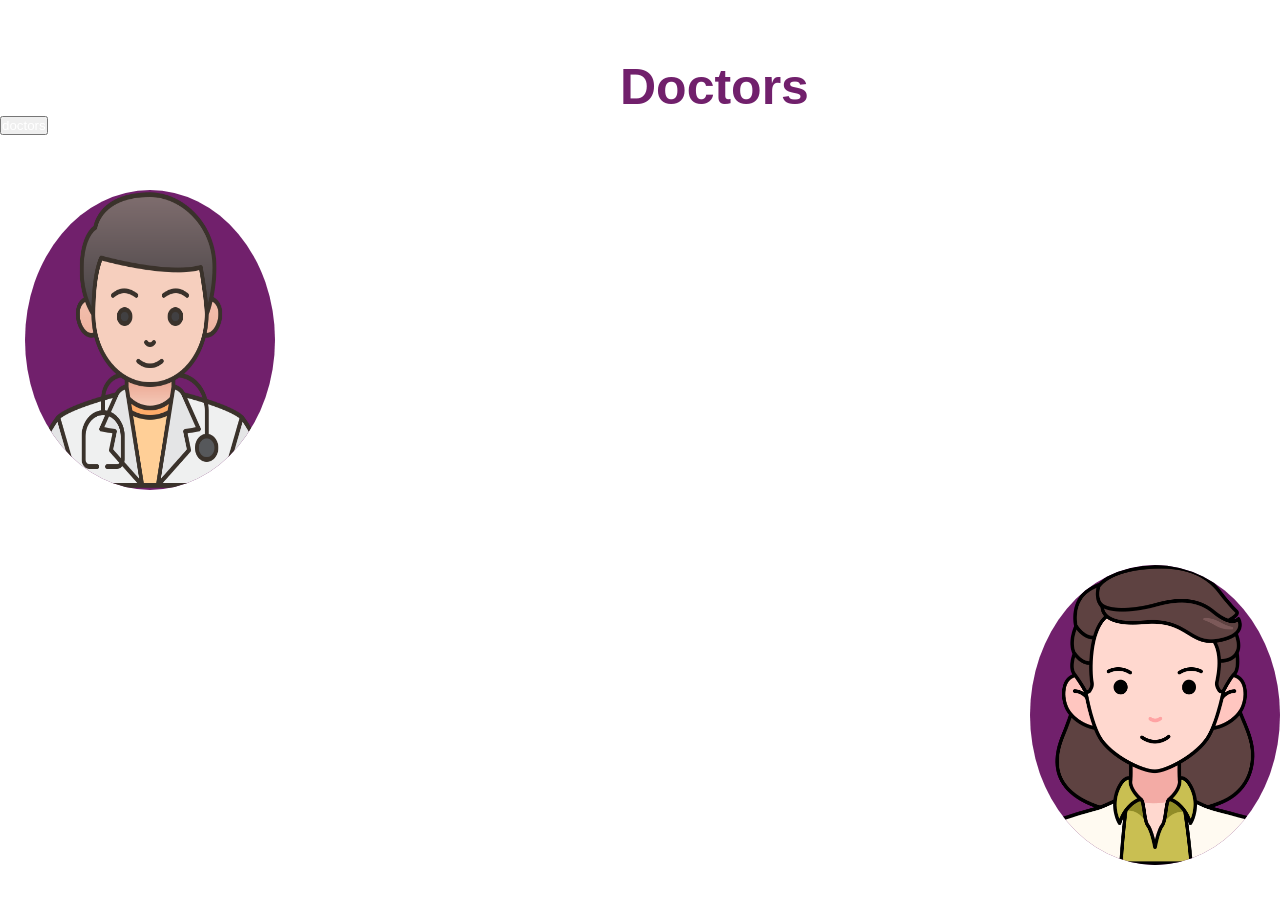
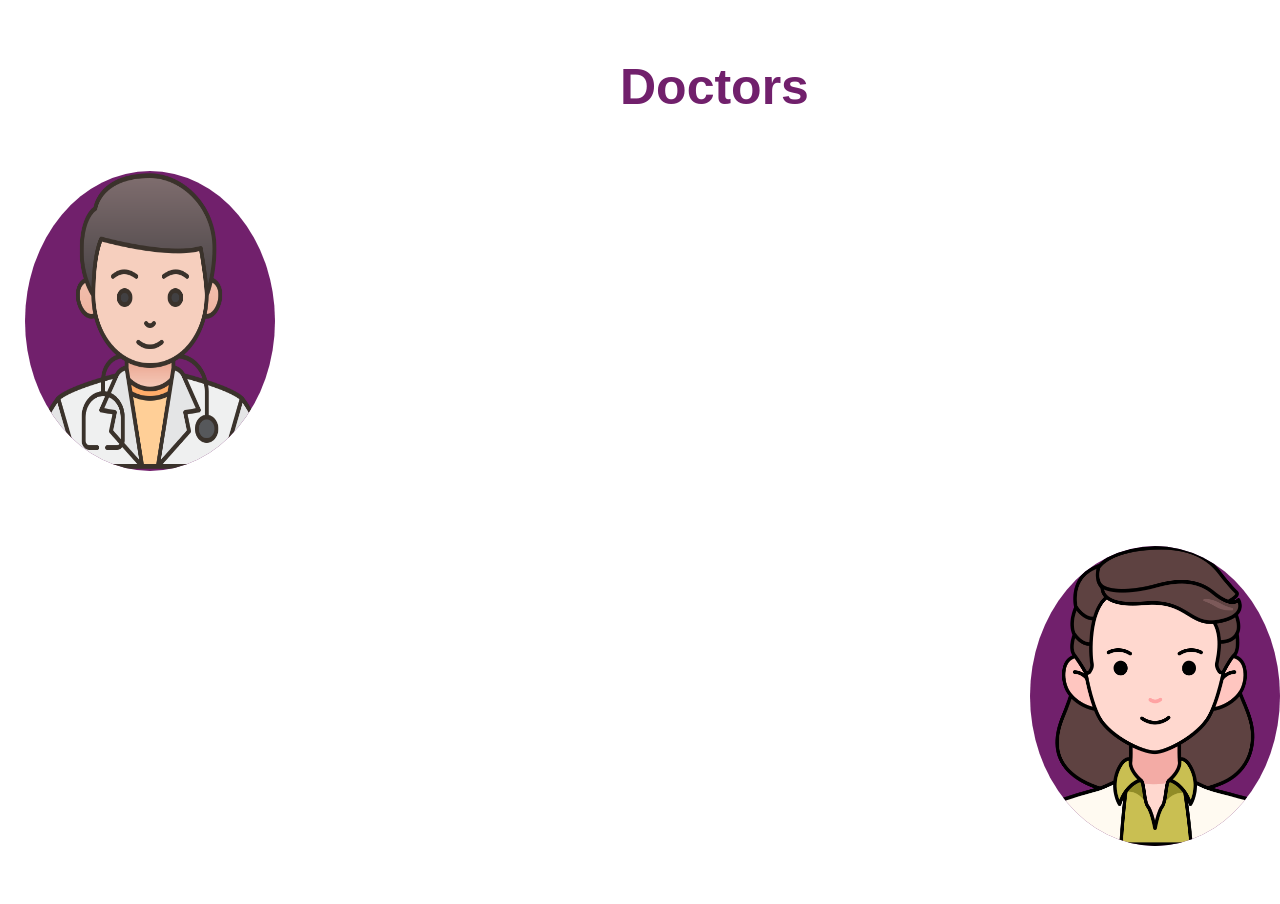
Before and after one commit to fatmabadawy/project, a plain HTML site: page brain.html in a window 1280 px wide. Shown: the part 1510-2414 px from the top of the page. Drawn offline with Linux system fonts and the light colour scheme.

Commit message:
Update brain.html

```diff
--- a/brain.html
+++ b/brain.html
@@ -60,7 +60,6 @@
     </div>
     <div class="dr">
       <h1>doctors</h1>
-      <button><a href="index.html">doctors</a></button>
       <div class="img1">
         <img src="icons2/doctor_2785544.png">
         <table class="table1">
```
